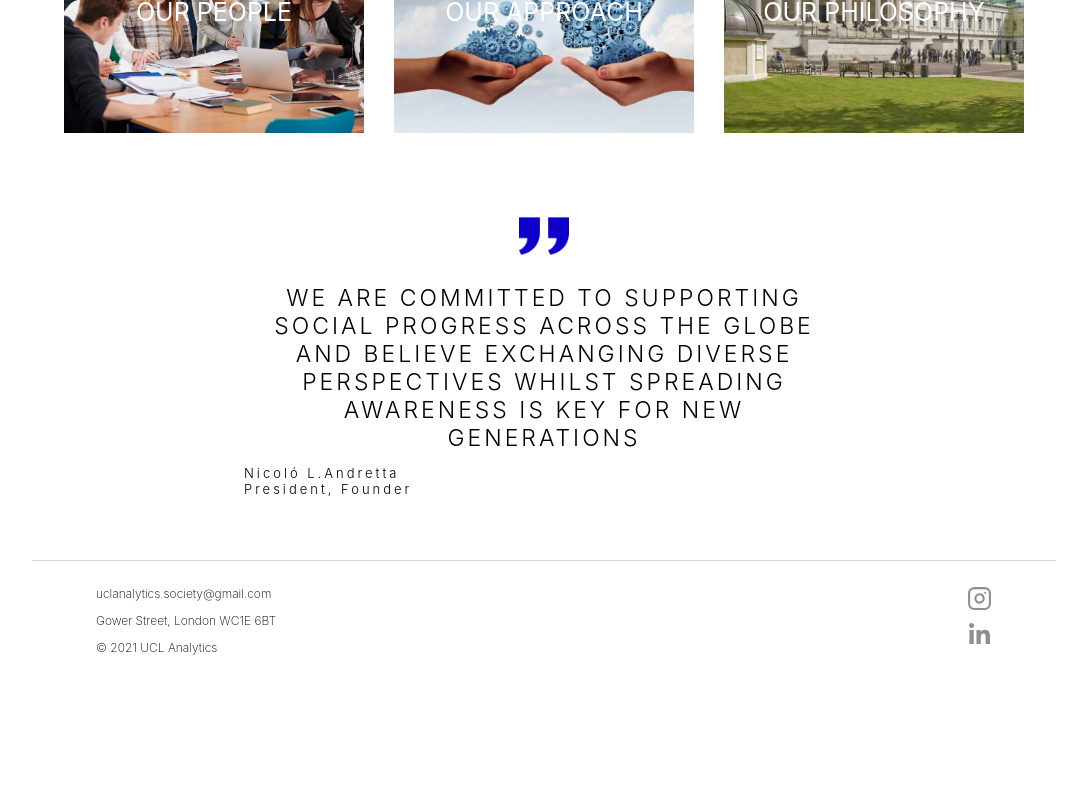
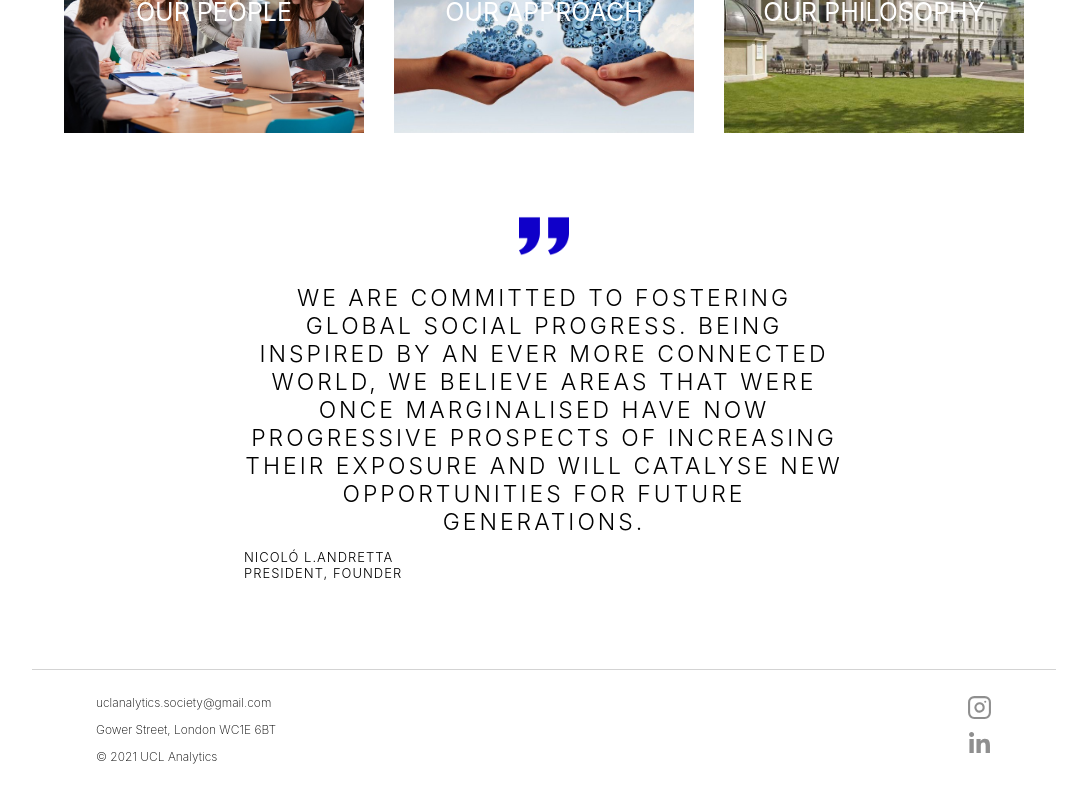
Before and after one commit to zains719/ucl-analytics-web, a Next.js app: page / in a window 1280 px wide. Shown: the part 933-1733 px from the top of the page, without its empty margins (96-1183 px from the left). Before the commit the page ends 1626 px from the top, so only its background shows below. Built offline with nearby package versions, Linux system fonts and the light colour scheme.

Commit message:
edited quote

```diff
--- a/components/Footer/Footer.module.scss
+++ b/components/Footer/Footer.module.scss
@@ -1,5 +1,5 @@
 .container {
-    margin-top: 50px;
+    margin-top: 75px;
     width: 80%;
     margin-left: auto;
     margin-right: auto;
--- a/components/LandingPage/LandingPage.module.scss
+++ b/components/LandingPage/LandingPage.module.scss
@@ -126,6 +126,7 @@
             font-weight: 300;
             text-align: left;
             margin-right: auto;
+            letter-spacing: 1px;
         }
     }
 }
--- a/components/LandingPage/index.js
+++ b/components/LandingPage/index.js
@@ -37,13 +37,14 @@ const LandingPage = () => {
         <div className={styles.quote}>
           <img src="/images/quote.png" alt=""/>
           <p>
-            WE ARE COMMITTED TO SUPPORTING SOCIAL PROGRESS ACROSS THE GLOBE AND BELIEVE EXCHANGING DIVERSE
-            PERSPECTIVES WHILST SPREADING AWARENESS IS KEY FOR NEW GENERATIONS
+            WE ARE COMMITTED TO FOSTERING GLOBAL SOCIAL PROGRESS. BEING INSPIRED BY AN EVER MORE CONNECTED WORLD,
+            WE BELIEVE AREAS THAT WERE ONCE MARGINALISED HAVE NOW PROGRESSIVE PROSPECTS OF INCREASING THEIR EXPOSURE
+            AND WILL CATALYSE NEW OPPORTUNITIES FOR FUTURE GENERATIONS.
           </p>
           <p className={styles.caption}>
-            Nicoló L.Andretta
+            NICOLÓ L.ANDRETTA
             <br />
-            President, Founder
+            PRESIDENT, FOUNDER
           </p>
         </div>
       </div>
```
